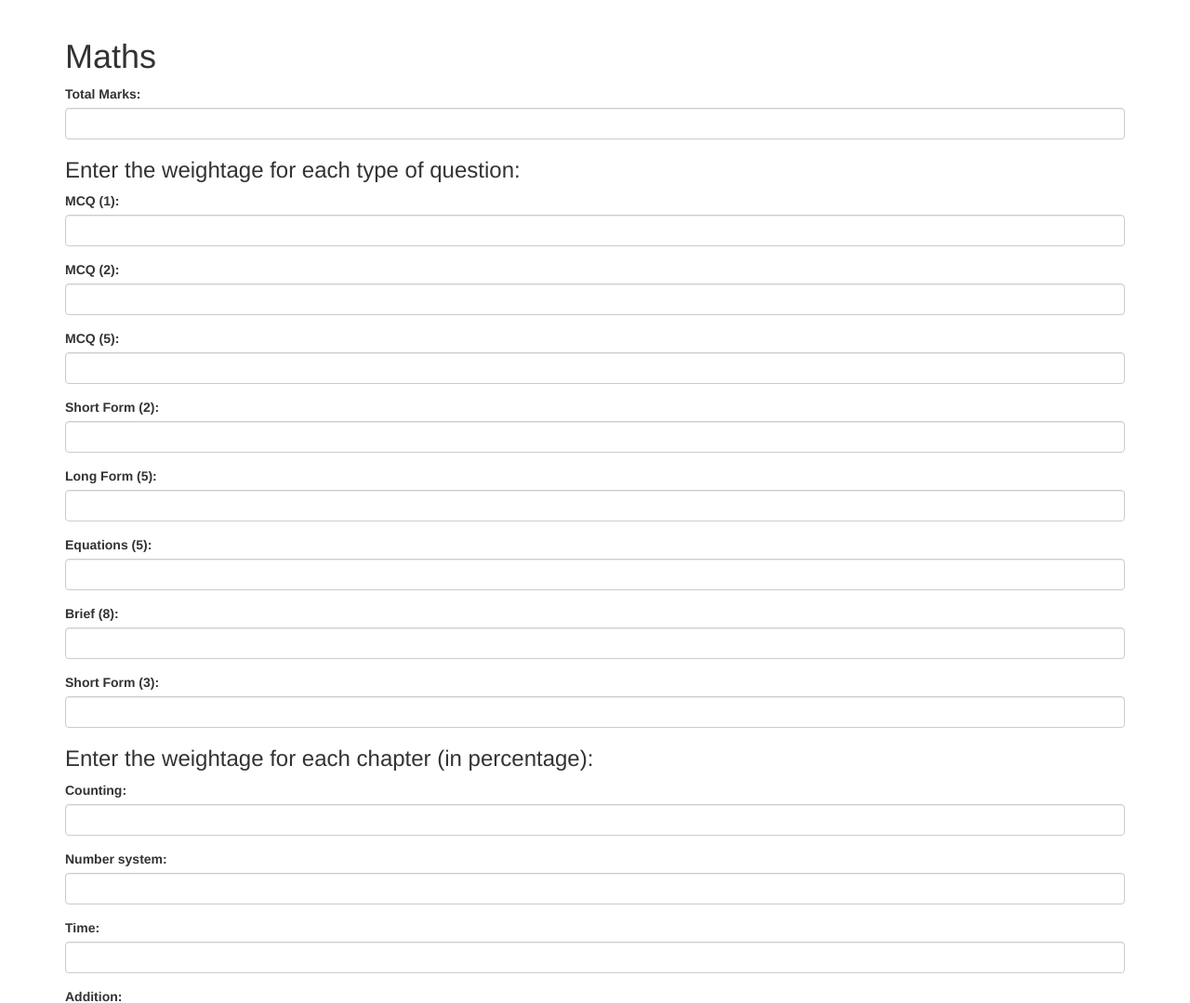
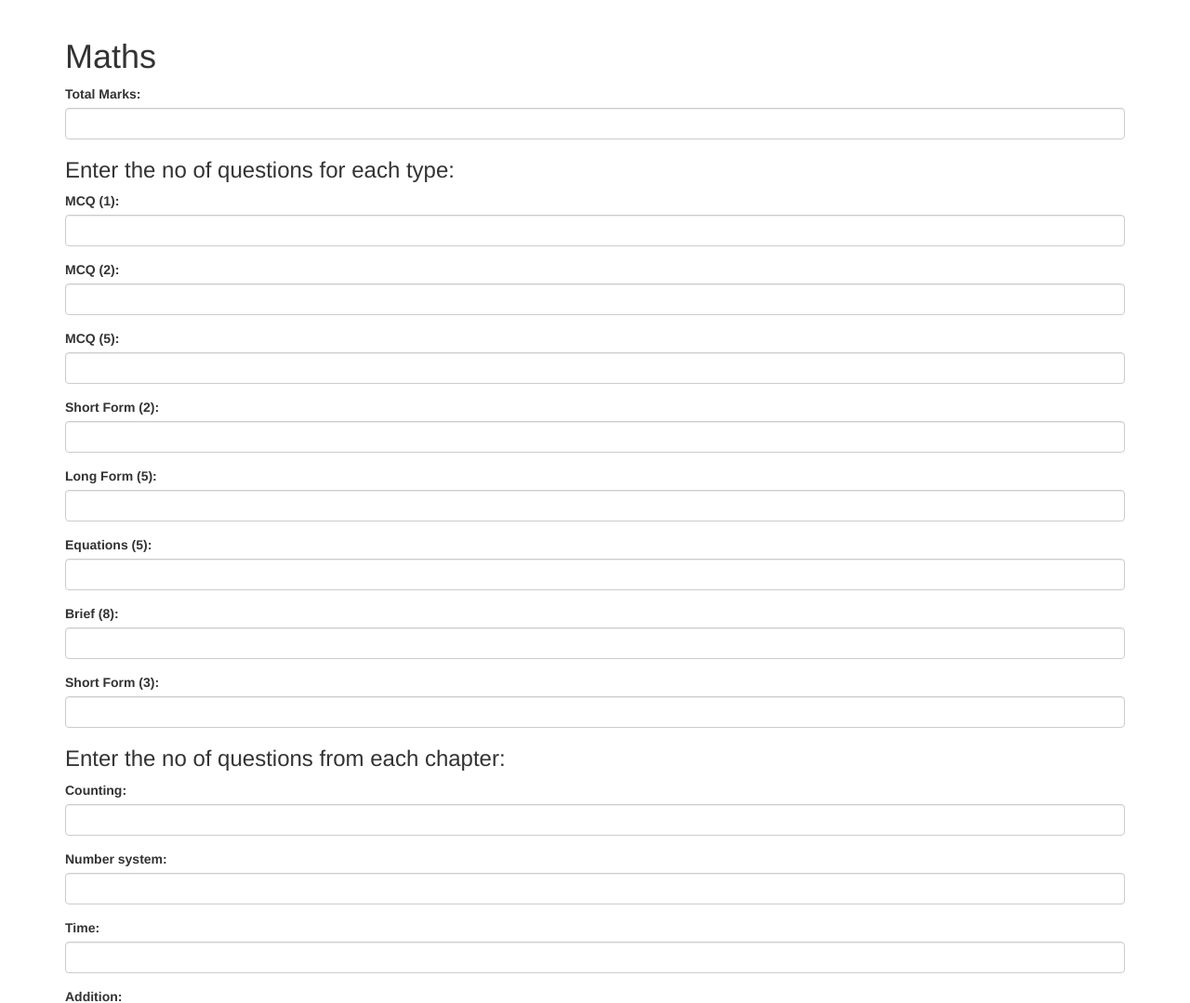
Before and after one commit to bhavyashah248/papergenerator, a Django app: template MainBS/templates/MainBS/gen.html in a window 1280 px wide; the page is wider, and only the part inside the window is pictured. Shown: the part 247-1326 px from the top of that part at 93% size. Run offline with Django 3.2, Linux system fonts and the light colour scheme; the template is opened without the code that fills it: values that come from a table or form of the project are taken from there, others are empty; data comes from the database, SQL or seed files in the repository; both versions use the stored data as it was after the commit; some libraries are stand-ins or nearby versions.

Commit message:
Basic for Gen of que paper

```diff
--- a/MainBS/BSalgo.py
+++ b/MainBS/BSalgo.py
@@ -51,7 +51,7 @@ def algo (marks = None,typePattern = None, chapPattern = None, sub = None, tchap
         # end of construction
         return Result
     else:
-        return "You left a feild empty"
+        return "You left a field empty"
 
 def increase(id,prob=30):
     que = Question.objects.get(id=id)
--- a/MainBS/templates/MainBS/gen.html
+++ b/MainBS/templates/MainBS/gen.html
@@ -10,14 +10,14 @@
   <label for="total">Total Marks:</label>
   <input type="number" class="form-control" name = "total" id="total">
 </div>
-    <h3> Enter the weightage for each type of question: </h3>
+    <h3> Enter the no of questions for each type: </h3>
     {% for each in type %}
 <div class="form-group">
   <label for="{{ each.name }}">{{ each.name }} ({{ each.marks }}):</label>
   <input type="number" class="form-control" name = "{{ each.name }}" id="{{ each.name }}">
 </div>
     {% endfor %}
-    <h3> Enter the weightage for each chapter (in percentage): </h3>
+    <h3> Enter the no of questions from each chapter: </h3>
     {% for each1 in chapter %}
 <div class="form-group">
   <label for="{{ each1.name }}">{{ each1.name }}:</label>
```
Also changed, not shown: db.sqlite3.
